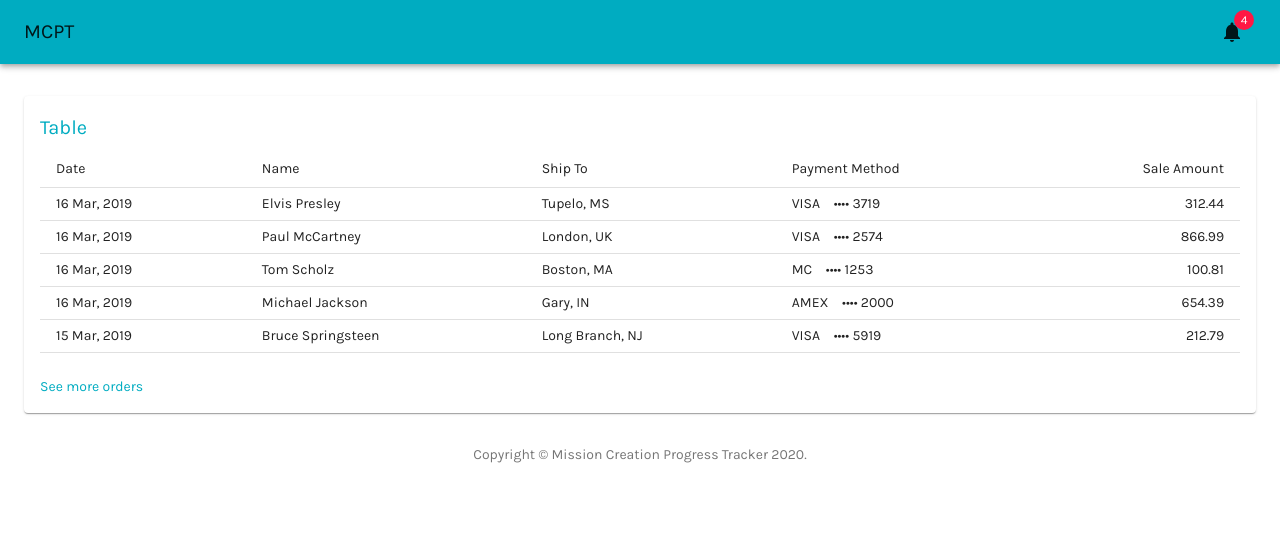
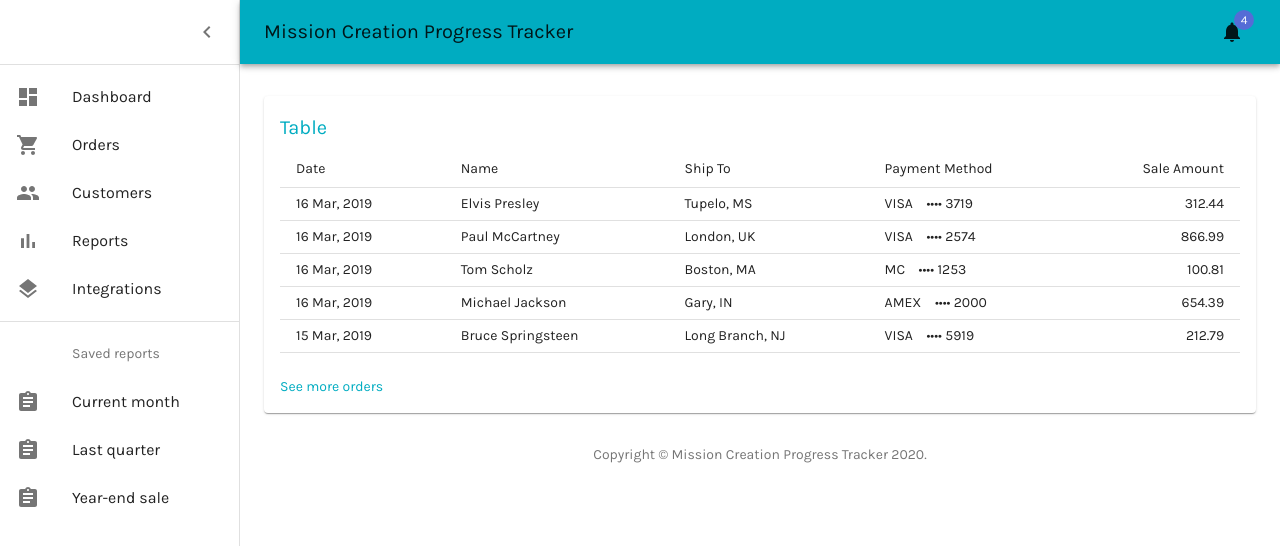
Before and after one commit to aficat/material-kit-dashboard, a Next.js app: page /Dashboard in a window 1280 px wide. Shown: the top 546 px of the page. Built offline with nearby package versions, Linux system fonts and the light colour scheme.

Commit message:
TEST DASHBOARD V2

```diff
--- a/pages/Dashboard.js
+++ b/pages/Dashboard.js
@@ -2,10 +2,13 @@ import React from 'react';
 import clsx from 'clsx';
 import { makeStyles } from '@material-ui/core/styles';
 import CssBaseline from '@material-ui/core/CssBaseline';
+import Drawer from '@material-ui/core/Drawer';
 import Box from '@material-ui/core/Box';
 import AppBar from '@material-ui/core/AppBar';
 import Toolbar from '@material-ui/core/Toolbar';
+import List from '@material-ui/core/List';
 import Typography from '@material-ui/core/Typography';
+import Divider from '@material-ui/core/Divider';
 import IconButton from '@material-ui/core/IconButton';
 import Badge from '@material-ui/core/Badge';
 import Container from '@material-ui/core/Container';
@@ -13,14 +16,84 @@ import Grid from '@material-ui/core/Grid';
 import Paper from '@material-ui/core/Paper';
 import Link from '@material-ui/core/Link';
 import MenuIcon from '@material-ui/icons/Menu';
+import ChevronLeftIcon from '@material-ui/icons/ChevronLeft';
 import NotificationsIcon from '@material-ui/icons/Notifications';
 import DashboardTable from './DashboardTable';
+import ListItem from '@material-ui/core/ListItem';
+import ListItemIcon from '@material-ui/core/ListItemIcon';
+import ListItemText from '@material-ui/core/ListItemText';
+import ListSubheader from '@material-ui/core/ListSubheader';
+import DashboardIcon from '@material-ui/icons/Dashboard';
+import ShoppingCartIcon from '@material-ui/icons/ShoppingCart';
+import PeopleIcon from '@material-ui/icons/People';
+import BarChartIcon from '@material-ui/icons/BarChart';
+import LayersIcon from '@material-ui/icons/Layers';
+import AssignmentIcon from '@material-ui/icons/Assignment';
+
+const mainListItems = (
+    <div>
+        <ListItem button>
+            <ListItemIcon>
+                <DashboardIcon />
+            </ListItemIcon>
+            <ListItemText primary="Dashboard" />
+        </ListItem>
+        <ListItem button>
+            <ListItemIcon>
+                <ShoppingCartIcon />
+            </ListItemIcon>
+            <ListItemText primary="Orders" />
+        </ListItem>
+        <ListItem button>
+            <ListItemIcon>
+                <PeopleIcon />
+            </ListItemIcon>
+            <ListItemText primary="Customers" />
+        </ListItem>
+        <ListItem button>
+            <ListItemIcon>
+                <BarChartIcon />
+            </ListItemIcon>
+            <ListItemText primary="Reports" />
+        </ListItem>
+        <ListItem button>
+            <ListItemIcon>
+                <LayersIcon />
+            </ListItemIcon>
+            <ListItemText primary="Integrations" />
+        </ListItem>
+    </div>
+);
+
+const secondaryListItems = (
+    <div>
+        <ListSubheader inset>Saved reports</ListSubheader>
+        <ListItem button>
+            <ListItemIcon>
+                <AssignmentIcon />
+            </ListItemIcon>
+            <ListItemText primary="Current month" />
+        </ListItem>
+        <ListItem button>
+            <ListItemIcon>
+                <AssignmentIcon />
+            </ListItemIcon>
+            <ListItemText primary="Last quarter" />
+        </ListItem>
+        <ListItem button>
+            <ListItemIcon>
+                <AssignmentIcon />
+            </ListItemIcon>
+            <ListItemText primary="Year-end sale" />
+        </ListItem>
+    </div>
+);
 
 function Copyright() {
     return (
         <Typography variant="body2" color="textSecondary" align="center">
             {'Copyright © '}
-            <Link color="inherit" href="https://aficat.github.io/mcps/">
+            <Link color="inherit" href="https://material-ui.com/">
                 Mission Creation Progress Tracker
       </Link>{' '}
             {new Date().getFullYear()}
@@ -29,11 +102,14 @@ function Copyright() {
     );
 }
 
-const drawerWidth = 0;
+const drawerWidth = 240;
 
 const useStyles = makeStyles(theme => ({
     root: {
         display: 'flex',
+    },
+    toolbar: {
+        paddingRight: 24, // keep right padding when drawer closed
     },
     toolbarIcon: {
         display: 'flex',
@@ -57,11 +133,34 @@ const useStyles = makeStyles(theme => ({
             duration: theme.transitions.duration.enteringScreen,
         }),
     },
+    menuButton: {
+        marginRight: 36,
+    },
     menuButtonHidden: {
         display: 'none',
     },
     title: {
         flexGrow: 1,
+    },
+    drawerPaper: {
+        position: 'relative',
+        whiteSpace: 'nowrap',
+        width: drawerWidth,
+        transition: theme.transitions.create('width', {
+            easing: theme.transitions.easing.sharp,
+            duration: theme.transitions.duration.enteringScreen,
+        }),
+    },
+    drawerPaperClose: {
+        overflowX: 'hidden',
+        transition: theme.transitions.create('width', {
+            easing: theme.transitions.easing.sharp,
+            duration: theme.transitions.duration.leavingScreen,
+        }),
+        width: theme.spacing(7),
+        [theme.breakpoints.up('sm')]: {
+            width: theme.spacing(9),
+        },
     },
     appBarSpacer: theme.mixins.toolbar,
     content: {
@@ -90,6 +189,10 @@ export default function Dashboard() {
     const handleDrawerOpen = () => {
         setOpen(true);
     };
+    const handleDrawerClose = () => {
+        setOpen(false);
+    };
+    const fixedHeightPaper = clsx(classes.paper, classes.fixedHeight);
 
     return (
         <div className={classes.root}>
@@ -106,15 +209,32 @@ export default function Dashboard() {
                         <MenuIcon />
                     </IconButton>
                     <Typography component="h1" variant="h6" color="inherit" noWrap className={classes.title}>
-                        MCPT
+                        Mission Creation Progress Tracker
                     </Typography>
                     <IconButton color="inherit">
-                        <Badge badgeContent={4} color="error">
+                        <Badge badgeContent={4} color="secondary">
                             <NotificationsIcon />
                         </Badge>
                     </IconButton>
                 </Toolbar>
             </AppBar>
+            <Drawer
+                variant="permanent"
+                classes={{
+                    paper: clsx(classes.drawerPaper, !open && classes.drawerPaperClose),
+                }}
+                open={open}
+            >
+                <div className={classes.toolbarIcon}>
+                    <IconButton onClick={handleDrawerClose}>
+                        <ChevronLeftIcon />
+                    </IconButton>
+                </div>
+                <Divider />
+                <List>{mainListItems}</List>
+                <Divider />
+                <List>{secondaryListItems}</List>
+            </Drawer>
             <main className={classes.content}>
                 <div className={classes.appBarSpacer} />
                 <Container maxWidth="lg" className={classes.container}>
```
Also changed, not shown: 8 other files (tests, documents, lock files or other folders).
